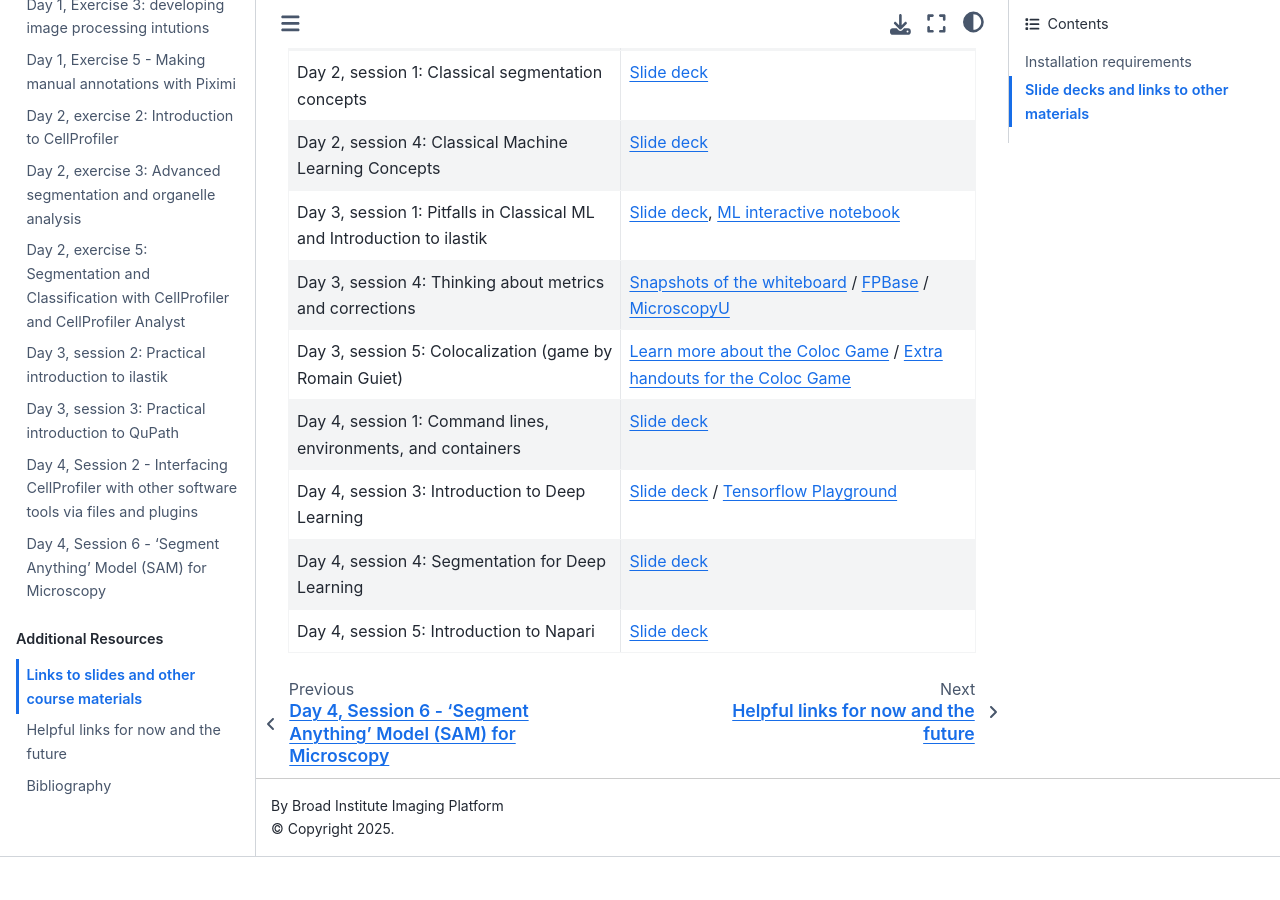
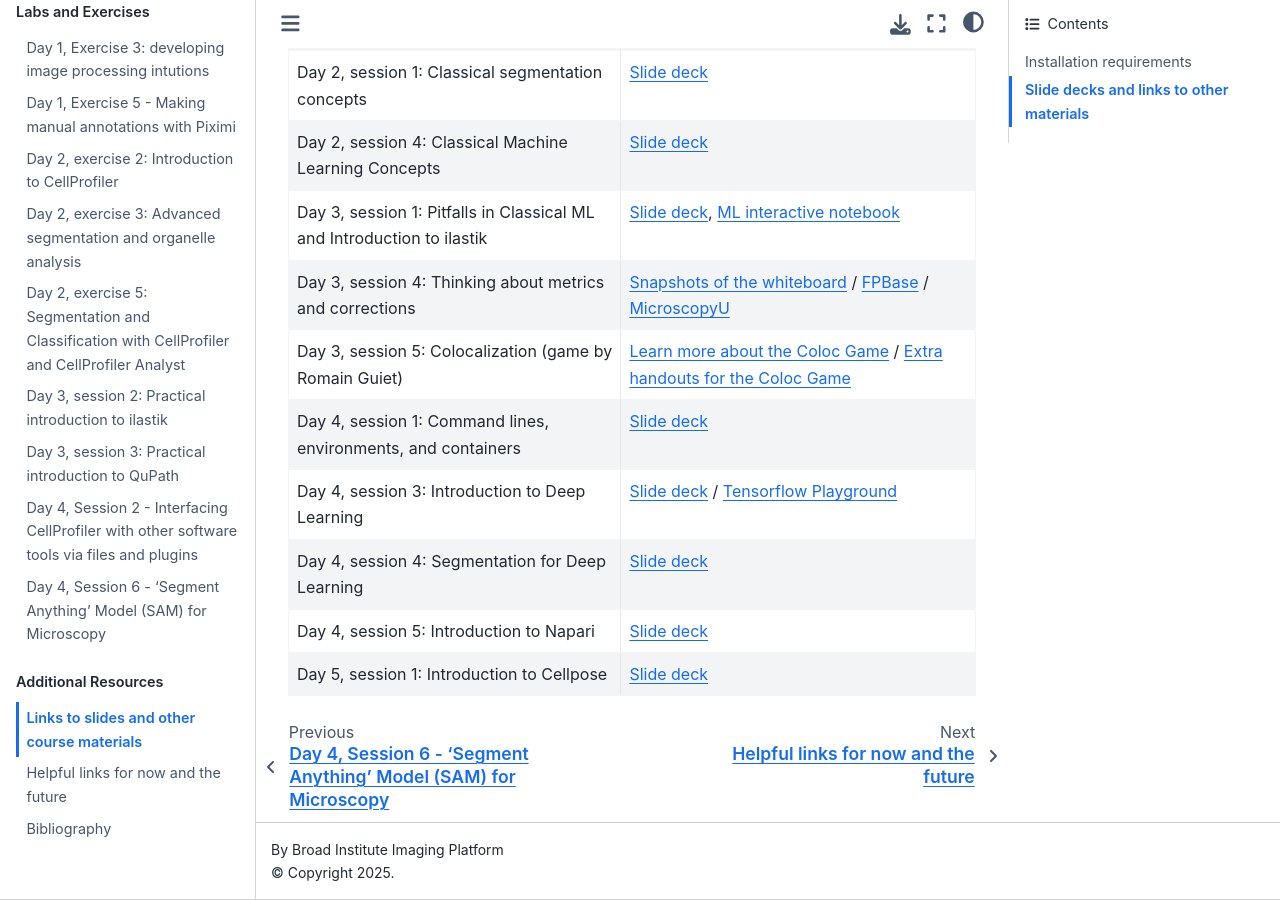
Before and after one commit to broadinstitute/BAB3, a Jupyter Book: the page built from docs/slides_et_al.md, in a window 1280 px wide and 900 px high, scrolled down 1212 px. Built offline with Jupyter Book 1.0.4 settings and Sphinx 7.4.7 and the Sphinx Book theme 1.1.4, drawn with Linux system fonts in a browser that asks for light colours; before the commit the page ends 2069 px from its top, so only the background shows below that.

Commit message:
Cellpose slides

```diff
--- a/docs/slides_et_al.md
+++ b/docs/slides_et_al.md
@@ -43,9 +43,10 @@ This table will be updated throughout the course with links to materials used du
 |Day 4, session 3: Introduction to Deep Learning | [Slide deck](https://docs.google.com/presentation/d/1W4GB4qLdBknFfvU9scJTma2BpWOvo-s3fMdhlRUvkKI/edit?usp=sharing) / [Tensorflow Playground](https://playground.tensorflow.org/)|
 |Day 4, session 4: Segmentation for Deep Learning | [Slide deck](https://docs.google.com/presentation/d/1uyMqr9h6g27746C9KOEzN_PZ2RquZFHq0-o0k-BSFpo/edit?usp=sharing)|
 |Day 4, session 5: Introduction to Napari | [Slide deck](https://docs.google.com/presentation/d/1wwY9B_wC2Ndtknunf2nFdw_s7tFvpwZ8CHUzZE9rNx8/edit?usp=sharing)|
+|Day 5, session 1: Introduction to Cellpose | [Slide deck](https://docs.google.com/presentation/d/1w_OvCa_7vyUs5E1o-tFpxxLpDvrxcTkiI_F9got7Mgw/edit?usp=sharing)|
 
 <!---
-|Day 5, session 1: Introduction to Cellpose | Coming soon!|
+
 |Day 5, session 2: Train your own Cellpose models | Coming soon!|
 |Day 5, session 3: Community Resources | Coming soon!|
 --->
```
